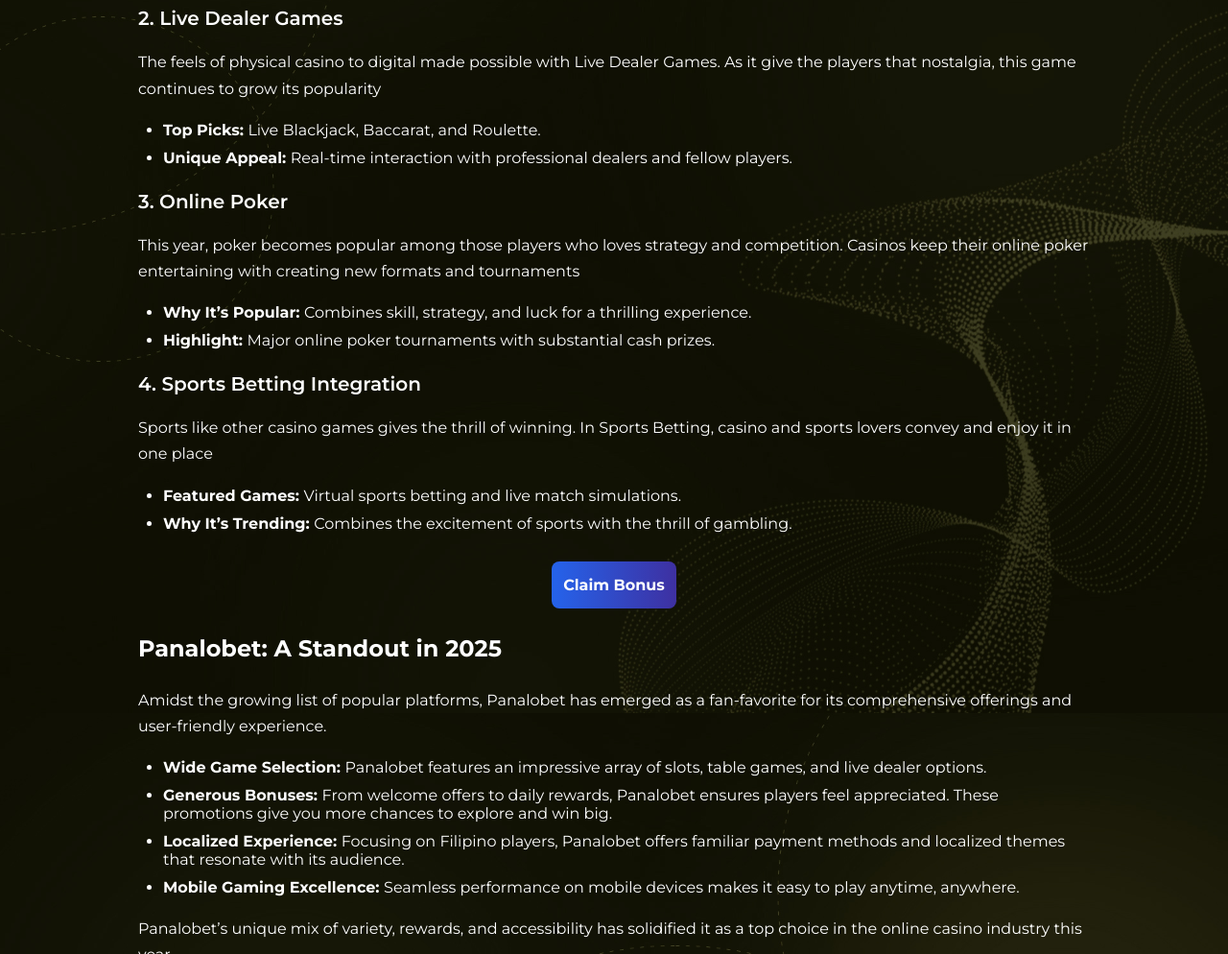
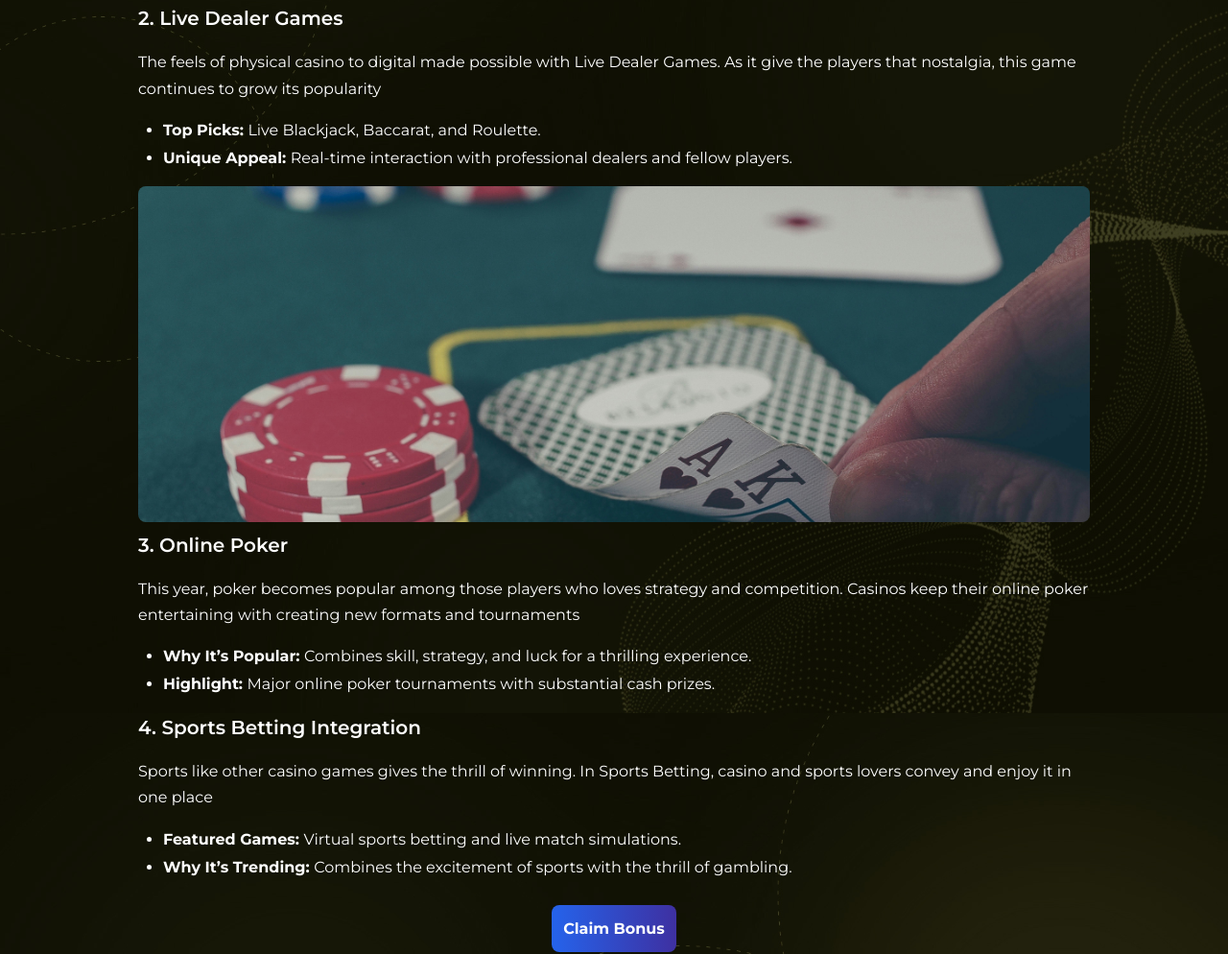
Before and after one commit to jovpbcfd/sp-2-pb, a website: page post/what-are-the-most-popular-online-casino-games-in-2025.html in a window 1280 px wide. Shown: the part 1257-2251 px from the top of the page at 96% size. Drawn offline with nearby package versions, Linux system fonts and the light colour scheme.

Commit message:
Add sample images

```diff
--- a/css/_blog.scss
+++ b/css/_blog.scss
@@ -279,3 +279,20 @@
     border-radius: 8px;
     font-weight: bold;
 }
+
+.post-image {
+    position: relative;
+    min-height: 350px;
+    overflow: hidden;
+    border-radius: 0.5rem;
+}
+
+.post-image img {
+    position: absolute;
+    top: 0;
+    left: 0;
+    object-fit: cover;
+    object-position: center;
+    width: 100%;
+    height: 100%;
+}
--- a/post/what-are-the-most-popular-online-casino-games-in-2025.html
+++ b/post/what-are-the-most-popular-online-casino-games-in-2025.html
@@ -100,6 +100,11 @@
                     <li><span class="post-bullet-list-bold">Top Picks: </span>Live Blackjack, Baccarat, and Roulette.</li>
                     <li><span class="post-bullet-list-bold">Unique Appeal: </span>Real-time interaction with professional dealers and fellow players.</li>
                 </ul>
+
+                <div class="post-image">
+                    <img src="../img/online-poker.jpg" alt="">
+                </div>
+
                 <h3 class="post-content-heading-3">3. Online Poker</h3>
                 <p class="post-paragraph">This year, poker becomes popular among those players who loves strategy and competition. Casinos keep their online poker entertaining with creating new formats and tournaments
                 </p>
```
Also changed, not shown: css/style.css, img/online-poker.jpg (added), 2 other files.
